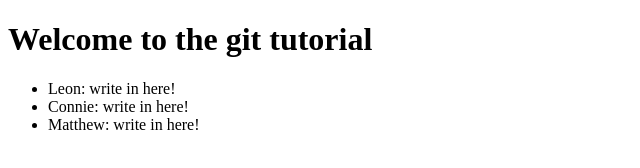
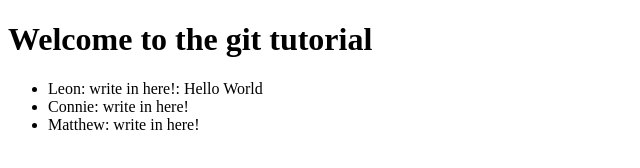
Before and after one commit to megatag/tutorial, a plain HTML site: page index.html in a window 1280 px wide. Shown: the whole page, without its empty margins (0-640 px from the left). Drawn offline with Linux system fonts and the light colour scheme.

Commit message:
Leon added hello world

```diff
--- a/index.html
+++ b/index.html
@@ -10,7 +10,7 @@
     <body>
         <h1>Welcome to the git tutorial</h1>
         <ul>
-            <li>Leon: write in here!</li>
+            <li>Leon: write in here!: Hello World</li>
             <li>Connie: write in here!</li>
             <li>Matthew: write in here!</li>
         </ul>
```
